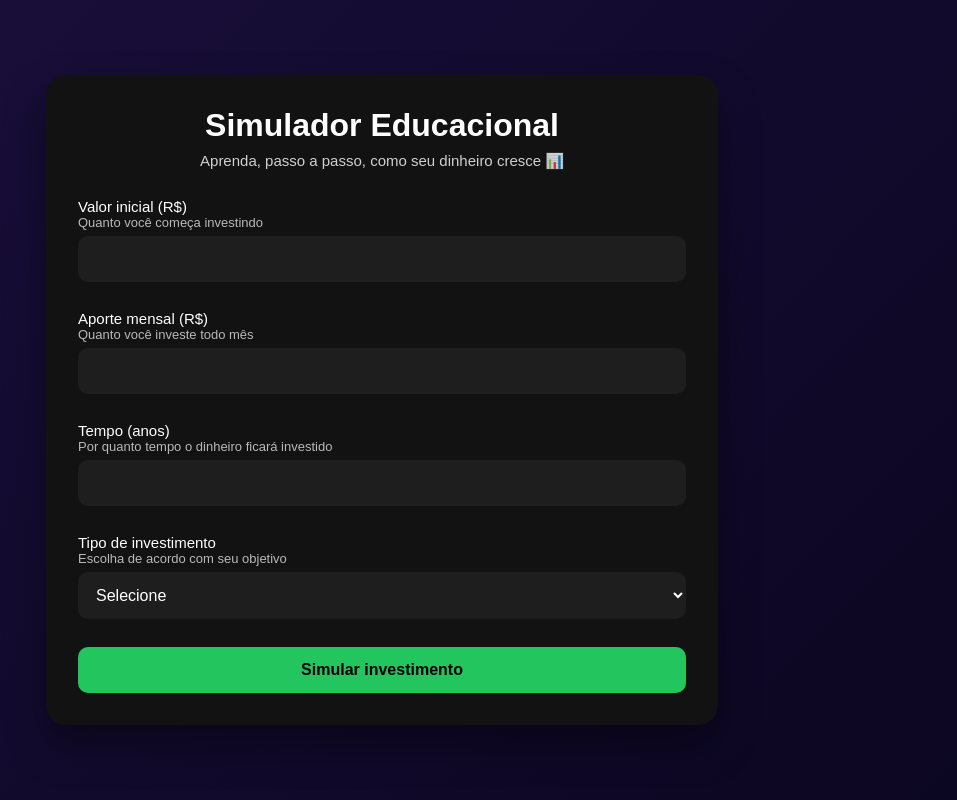
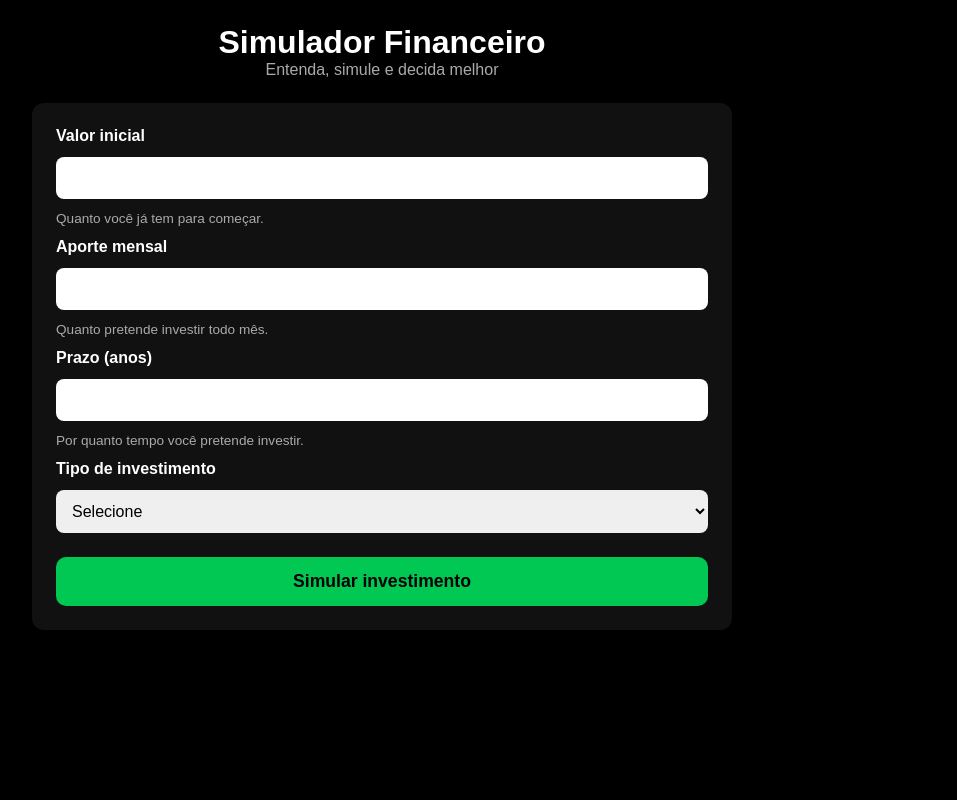
Before and after one commit to brandaoyan19-dotcom/Simulador-investimentos-flask, a Flask app: page / in a window 1280 px wide. Shown: the whole page, without its empty margins (258-1215 px from the left). Run offline with Flask 3, Linux system fonts and the light colour scheme.

Commit message:
Pensando em fintech

```diff
--- a/app.py
+++ b/app.py
@@ -1,6 +1,10 @@
 from flask import Flask, render_template, request
 
 app = Flask(__name__)
+
+# Taxas anuais médias (educacionais)
+SELIC = 0.105   # 10,5% a.a
+IPCA = 0.045    # 4,5% a.a
 
 @app.route("/", methods=["GET", "POST"])
 def index():
@@ -8,47 +12,45 @@ def index():
 
     if request.method == "POST":
         valor_inicial = float(request.form["valor_inicial"])
-        aporte_mensal = float(request.form["aporte_mensal"])
+        aporte = float(request.form["aporte"])
         anos = int(request.form["anos"])
         tipo = request.form["tipo"]
 
-        meses = anos * 12
-        total_investido = valor_inicial + aporte_mensal * meses
+        total_investido = valor_inicial + aporte * 12 * anos
 
         if tipo == "selic":
-            taxa_anual = 0.11
+            taxa = SELIC
+            explicacao = "Tesouro Selic acompanha a taxa básica da economia."
+
+        elif tipo == "ipca":
+            adicional = float(request.form["ipca_extra"]) / 100
+            taxa = IPCA + adicional
+            explicacao = "Tesouro IPCA+ protege contra a inflação e gera ganho real."
 
         elif tipo == "cdb":
-            cdi_percentual = float(request.form["cdi_percentual"]) / 100
-            taxa_anual = 0.11 * cdi_percentual
+            percentual_cdi = float(request.form["cdi"]) / 100
+            taxa = SELIC * percentual_cdi
+            explicacao = "CDB rende um percentual do CDI, que acompanha a Selic."
 
-        elif tipo == "ipca":
-            ipca_extra = float(request.form["ipca_extra"]) / 100
-            taxa_anual = 0.04 + ipca_extra
+        montante = valor_inicial
+        for _ in range(anos * 12):
+            montante = montante * (1 + taxa / 12) + aporte
 
-        else:
-            taxa_anual = 0
+        rendimento = montante - total_investido
+        percentual = (rendimento / total_investido) * 100 if total_investido > 0 else 0
 
-        taxa_mensal = (1 + taxa_anual) ** (1/12) - 1
-
-        saldo = valor_inicial
-        for _ in range(meses):
-            saldo *= (1 + taxa_mensal)
-            saldo += aporte_mensal
+        vale = "Vale a pena" if percentual > 0 else "Não vale a pena"
 
         resultado = {
-            "total_investido": round(total_investido, 2),
-            "saldo_final": round(saldo, 2),
-            "lucro": round(saldo - total_investido, 2)
+            "total": round(total_investido, 2),
+            "final": round(montante, 2),
+            "rendimento": round(rendimento, 2),
+            "percentual": round(percentual, 2),
+            "vale": vale,
+            "explicacao": explicacao
         }
 
-        return render_template(
-            "index.html",
-            resultado=resultado,
-            tipo=tipo
-        )
-
-    return render_template("index.html")
+    return render_template("index.html", resultado=resultado)
 
 if __name__ == "__main__":
     app.run(debug=True)
--- a/static/style.css
+++ b/static/style.css
@@ -1,95 +1,117 @@
 * {
-  margin: 0;
-  padding: 0;
-  box-sizing: border-box;
-  font-family: Arial, sans-serif;
+    margin: 0;
+    padding: 0;
+    box-sizing: border-box;
 }
 
 body {
-  min-height: 100vh;
-  background: linear-gradient(135deg, #1a0f3c, #0b0620);
-  display: flex;
-  justify-content: center;
-  align-items: center;
-  color: #fff;
+    background: #000;
+    color: #fff;
+    font-family: Arial, sans-serif;
 }
 
 .app {
-  width: 100%;
-  max-width: 720px; /* MAIOR PARA TABLET */
-  padding: 24px;
+    min-height: 100vh;
+    width: 100vw;
+    padding: 24px;
+    display: flex;
+    flex-direction: column;
+    align-items: center;
+}
+
+header {
+    text-align: center;
+    margin-bottom: 24px;
+}
+
+header h1 {
+    font-size: 2rem;
+}
+
+header p {
+    color: #aaa;
 }
 
 .card {
-  width: 100%;
-  background: #121212;
-  border-radius: 20px;
-  padding: 32px;
-  box-shadow: 0 20px 40px rgba(0,0,0,0.4);
-}
-
-h1 {
-  text-align: center;
-  margin-bottom: 8px;
-}
-
-.subtitle {
-  text-align: center;
-  font-size: 15px;
-  opacity: 0.8;
-  margin-bottom: 28px;
+    width: 100%;
+    max-width: 700px;
+    background: #111;
+    padding: 24px;
+    border-radius: 12px;
+    display: flex;
+    flex-direction: column;
+    gap: 12px;
 }
 
 label {
-  font-size: 15px;
-  margin-top: 16px;
-  display: block;
+    font-weight: bold;
+}
+
+input, select {
+    padding: 12px;
+    border-radius: 8px;
+    border: none;
+    font-size: 1rem;
 }
 
 small {
-  display: block;
-  font-size: 13px;
-  opacity: 0.7;
-  margin-bottom: 6px;
-}
-
-input, select, button {
-  width: 100%;
-  padding: 14px;
-  border-radius: 10px;
-  border: none;
-  font-size: 16px;
-}
-
-input, select {
-  background: #1e1e1e;
-  color: #fff;
-  margin-bottom: 12px;
+    color: #aaa;
+    font-size: 0.85rem;
 }
 
 button {
-  background: #22c55e;
-  color: #000;
-  font-weight: bold;
-  cursor: pointer;
-  margin-top: 16px;
+    margin-top: 12px;
+    padding: 14px;
+    background: #00c853;
+    color: #000;
+    border: none;
+    border-radius: 10px;
+    font-size: 1.1rem;
+    font-weight: bold;
+    cursor: pointer;
+}
+
+button:hover {
+    opacity: 0.9;
+}
+
+.hidden {
+    display: none;
 }
 
 .resultado {
-  margin-top: 24px;
-  background: #1a1a1a;
-  padding: 20px;
-  border-radius: 14px;
-  font-size: 15px;
+    margin-top: 32px;
+    width: 100%;
+    max-width: 700px;
+    background: #111;
+    padding: 24px;
+    border-radius: 12px;
 }
 
-.resultado p {
-  margin-bottom: 8px;
+.resultado h2 {
+    color: #00c853;
+    margin-bottom: 8px;
 }
 
-/* 📱 Ajuste fino para celular */
-@media (max-width: 480px) {
-  .card {
-    padding: 22px;
-  }
+.grid {
+    display: grid;
+    grid-template-columns: 1fr 1fr;
+    gap: 16px;
+    margin-top: 16px;
 }
+
+.grid div {
+    background: #000;
+    padding: 16px;
+    border-radius: 10px;
+}
+
+@media (max-width: 768px) {
+    .grid {
+        grid-template-columns: 1fr;
+    }
+
+    header h1 {
+        font-size: 1.6rem;
+    }
+}
--- a/templates/index.html
+++ b/templates/index.html
@@ -2,74 +2,91 @@
 <html lang="pt-br">
 <head>
     <meta charset="UTF-8">
-  <title>Simulador Educacional</title>
-  <meta name="viewport" content="width=device-width, initial-scale=1.0">
+    <title>Simulador Financeiro</title>
     <link rel="stylesheet" href="{{ url_for('static', filename='style.css') }}">
 </head>
 <body>
 
 <div class="app">
-  <div class="card">
-    <h1>Simulador Educacional</h1>
-    <p class="subtitle">
-      Aprenda, passo a passo, como seu dinheiro cresce 📊
-    </p>
 
-    <form method="POST">
+    <header>
+        <h1>Simulador Financeiro</h1>
+        <p>Entenda, simule e decida melhor</p>
+    </header>
 
-      <label>Valor inicial (R$)</label>
-      <small>Quanto você começa investindo</small>
+    <form method="post" class="card">
+
+        <label>Valor inicial</label>
         <input type="number" name="valor_inicial" required>
+        <small>Quanto você já tem para começar.</small>
 
-      <label>Aporte mensal (R$)</label>
-      <small>Quanto você investe todo mês</small>
-      <input type="number" name="aporte_mensal" required>
+        <label>Aporte mensal</label>
+        <input type="number" name="aporte" required>
+        <small>Quanto pretende investir todo mês.</small>
 
-      <label>Tempo (anos)</label>
-      <small>Por quanto tempo o dinheiro ficará investido</small>
+        <label>Prazo (anos)</label>
         <input type="number" name="anos" required>
+        <small>Por quanto tempo você pretende investir.</small>
 
         <label>Tipo de investimento</label>
-      <small>Escolha de acordo com seu objetivo</small>
-      <select name="tipo" id="tipo" required onchange="mostrarCampos()">
+        <select name="tipo" id="tipo" required>
             <option value="">Selecione</option>
-        <option value="selic">Tesouro Selic (baixo risco)</option>
-        <option value="cdb">CDB (renda fixa bancária)</option>
-        <option value="ipca">IPCA+ (proteção contra inflação)</option>
+            <option value="selic">Tesouro Selic</option>
+            <option value="ipca">Tesouro IPCA+</option>
+            <option value="cdb">CDB</option>
         </select>
 
-      <div id="cdb" style="display:none">
-        <label>% do CDI</label>
-        <small>Ex: 110 = 110% do CDI</small>
-        <input type="number" name="cdi_percentual">
+        <div id="ipcaExtra" class="hidden">
+            <label>Adicional acima do IPCA (%)</label>
+            <input type="number" step="0.1" name="ipca_extra">
+            <small>Ganho real acima da inflação.</small>
         </div>
 
-      <div id="ipca" style="display:none">
-        <label>IPCA + (%)</label>
-        <small>Ex: 5 = IPCA + 5% ao ano</small>
-        <input type="number" name="ipca_extra">
+        <div id="cdiExtra" class="hidden">
+            <label>Percentual do CDI (%)</label>
+            <input type="number" step="1" name="cdi">
+            <small>Quanto do CDI o banco paga.</small>
         </div>
 
         <button type="submit">Simular investimento</button>
     </form>
 
     {% if resultado %}
-      <div class="resultado">
-        <p><strong>Total investido:</strong> R$ {{ resultado.total_investido }}</p>
-        <p><strong>Valor final:</strong> R$ {{ resultado.saldo_final }}</p>
-        <p><strong>Lucro:</strong> R$ {{ resultado.lucro }}</p>
-        <p>💡 O tempo é o maior aliado dos juros compostos.</p>
+    <section class="resultado">
+        <h2>{{ resultado.vale }}</h2>
+        <p>{{ resultado.explicacao }}</p>
+
+        <div class="grid">
+            <div>
+                <strong>Total investido</strong>
+                <span>R$ {{ resultado.total }}</span>
             </div>
+            <div>
+                <strong>Valor final</strong>
+                <span>R$ {{ resultado.final }}</span>
+            </div>
+            <div>
+                <strong>Rendimento</strong>
+                <span>R$ {{ resultado.rendimento }} ({{ resultado.percentual }}%)</span>
+            </div>
+        </div>
+    </section>
     {% endif %}
-  </div>
+
 </div>
 
 <script>
-function mostrarCampos() {
-  const tipo = document.getElementById("tipo").value;
-  document.getElementById("cdb").style.display = tipo === "cdb" ? "block" : "none";
-  document.getElementById("ipca").style.display = tipo === "ipca" ? "block" : "none";
-}
+const tipo = document.getElementById("tipo");
+const ipca = document.getElementById("ipcaExtra");
+const cdi = document.getElementById("cdiExtra");
+
+tipo.addEventListener("change", () => {
+    ipca.classList.add("hidden");
+    cdi.classList.add("hidden");
+
+    if (tipo.value === "ipca") ipca.classList.remove("hidden");
+    if (tipo.value === "cdb") cdi.classList.remove("hidden");
+});
 </script>
 
 </body>
```
Lines whose indentation alone changed are shown as unchanged.
